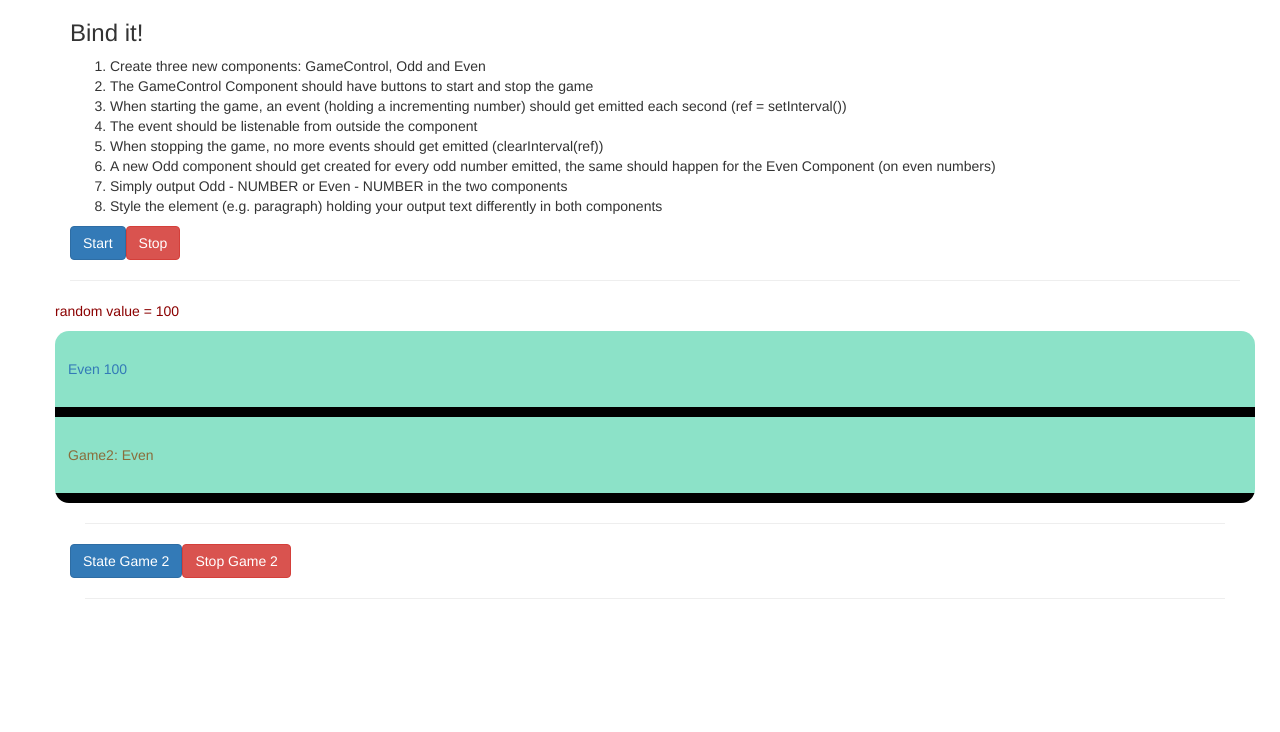
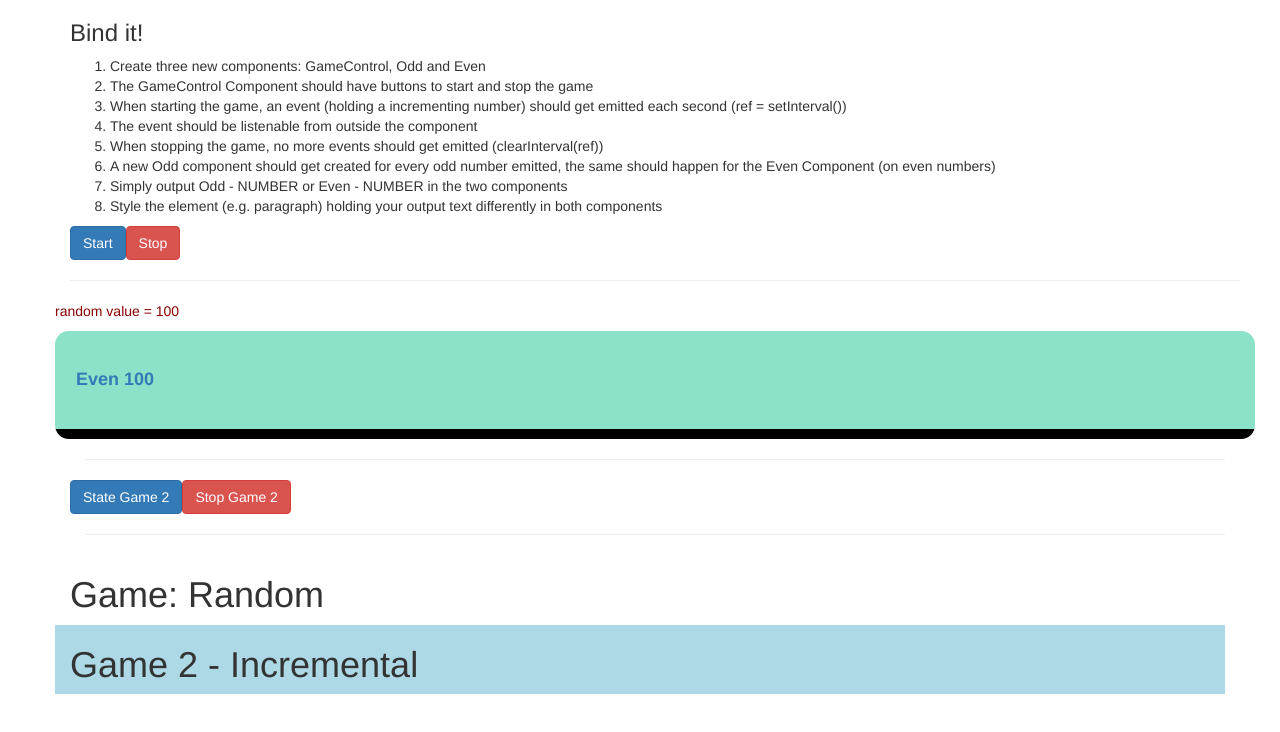
Before and after one commit to waqassadiq/cmp-databinding-assignment-start, an Angular app: page / in a window 1280 px wide. Shown: the top 732 px of the page. Built offline with nearby package versions, Linux system fonts and the light colour scheme.

Commit message:
giving it final tourches. now game and game 2 both working

```diff
--- a/src/app/app.component.html
+++ b/src/app/app.component.html
@@ -16,8 +16,9 @@
   </div>
   <app-game-control (intervalFired)="onIntervalFired($event)"></app-game-control>
 
-  <div class="row">
+  <div class="row" style="background-color:lightblue;">
     <div class="col-xs-12">
+      <h1>Game 2 - Incremental</h1>
       <app-odd *ngFor="let oddNumber of oddNumbers" [number]="oddNumber"></app-odd>
       <app-even *ngFor="let evenNumber of evenNumbers" [number]="evenNumber"></app-even>
     </div>
--- a/src/app/game-control/even/even.component.css
+++ b/src/app/game-control/even/even.component.css
@@ -3,4 +3,6 @@ p{
     padding: 2em;
     border-color: rgb(54, 109, 9);
     border-width: 1in;
+    font-weight: bold;
+    font-size: large;
   }
--- a/src/app/game-control/even/even.component.html
+++ b/src/app/game-control/even/even.component.html
@@ -1,4 +1,4 @@
 <div class="row">
     <p class="text-primary">Even {{randomFromParentForEven}}</p>
-    <p class="text-warning">Game2: Even {{number}}</p>
+    <p class="text-warning" *ngIf="number">Game2: Even {{number}}</p>
 </div>
--- a/src/app/game-control/game-control.component.html
+++ b/src/app/game-control/game-control.component.html
@@ -22,7 +22,9 @@
 </div>
     <hr>
     <!-- printing the continues pabesl of even and odd-->
-    <div class="row" *ngFor="let abc of randomArray">
+    <div class="row">
+        <h1>Game: Random</h1>
+           <div class="col-xs-12s" *ngFor="let abc of randomArray">
         <div *ngIf="abc%2===0">
             <app-even></app-even>
         </div>
@@ -30,4 +32,6 @@
             <app-odd></app-odd>
         </div>
     </div>
+
+    </div>
 </div>
--- a/src/app/game-control/odd/odd.component.css
+++ b/src/app/game-control/odd/odd.component.css
@@ -4,4 +4,6 @@ p{
     padding: 2em;
     border-color: rgb(102, 3, 64);
     border-width: 1in;
+    font-weight: bold;
+    font-size: large;
   }
--- a/src/app/game-control/odd/odd.component.html
+++ b/src/app/game-control/odd/odd.component.html
@@ -1,4 +1,4 @@
 <div class="row">
     <p class="text-warning">Odd {{randomFromParentForOdd}}</p>
-    <p class="text-primary">Game 2: Odd Number: {{number}} </p>
+    <p class="text-primary" *ngIf="number">Game 2: Odd Number: {{number}} </p>
 </div>
```
